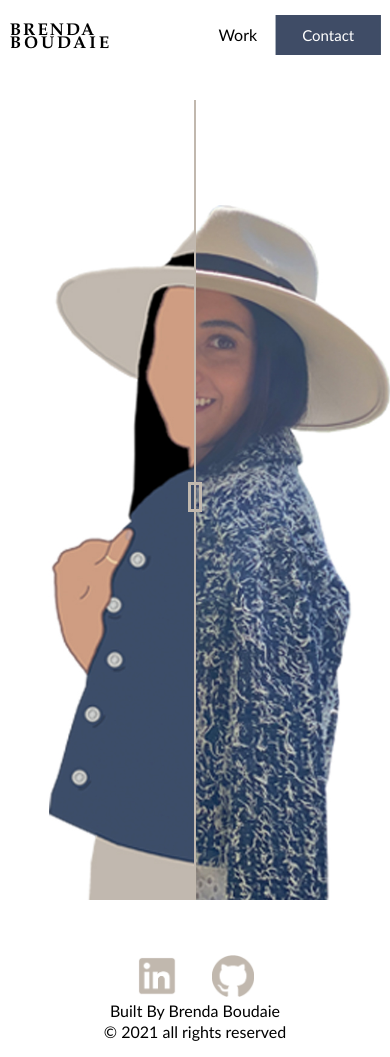
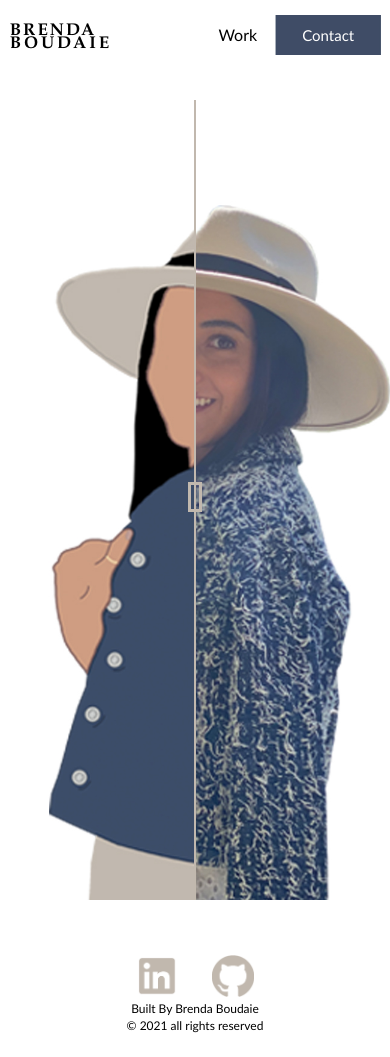
Before and after one commit to brendaboudaie/brendaboudaie.github.io, a Jekyll site: the page built from index.html, in a window 390 px wide. Built offline with Jekyll 4.4.1, drawn with Linux system fonts in a browser that asks for light colours.

Commit message:
small jekyll changes:

```diff
--- a/_includes/footer.html
+++ b/_includes/footer.html
@@ -41,6 +41,7 @@
     }
     footer p {
       margin-top: 0px;
+      font-size: 12px;
     }
   }
 </style>
--- a/_includes/navigation.html
+++ b/_includes/navigation.html
@@ -1,14 +1,14 @@
 <div class="main-navigation">
   <div class="left-navigation">
-    <a href="index.html" class="name-logo">
+    <a href="/" class="name-logo">
       <p class="fname logoname">Brenda</p>
       <p class="lname logoname">Boudaie</p>
     </a>
   </div>
 
   <div class="right-navigation">
-    <a href="work.html">Work</a>
-    <a class="chat-button" href="contact.html">Contact</a>
+    <a href="work">Work</a>
+    <a class="chat-button" href="contact">Contact</a>
   </div>
 </div>
 
--- a/index.html
+++ b/index.html
@@ -63,4 +63,9 @@
     .loader img{
         width: 5%;
     }
+    @media screen and (max-width: 767px) {
+      .loader img{
+        width: 15%;
+    }
+    }
 </style>
```
Also changed, not shown: 6 other files.
